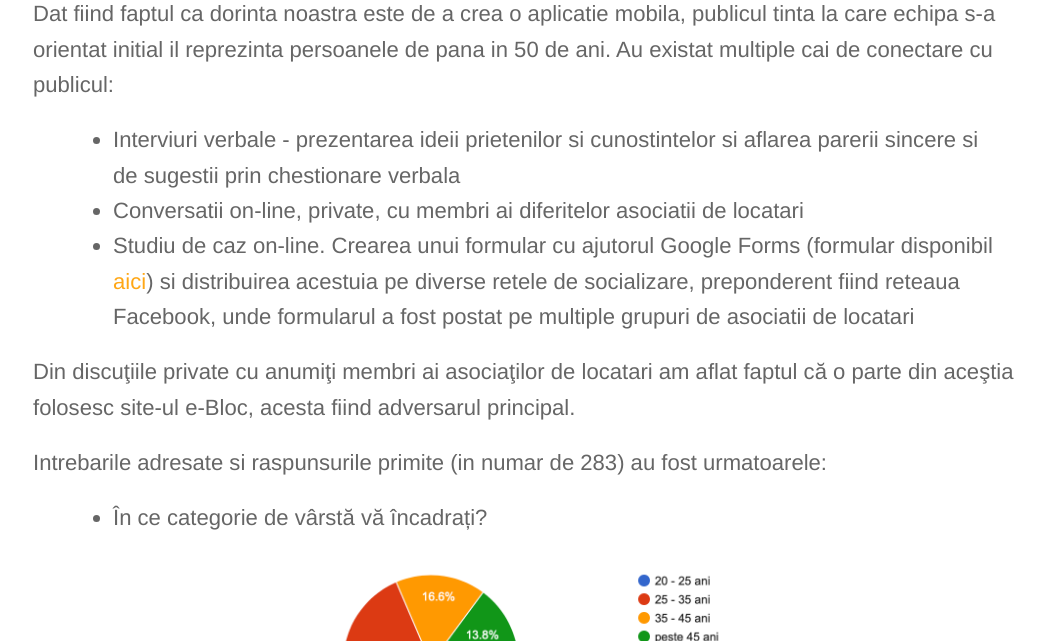
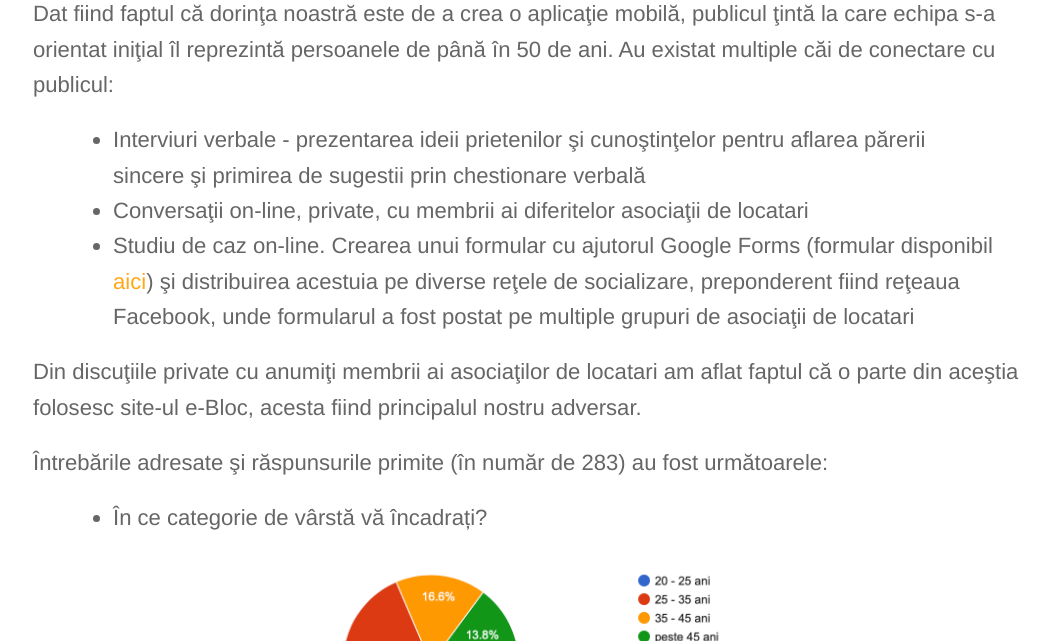
Before and after one commit to rptoma/Flaty, a Jekyll site: the page built from _posts/2018-10-28-validare.md, in a window 1280 px wide and 900 px high, scrolled down 1423 px, cut to the strip 259-900 px from the top of the window. Shown: the whole strip, without its empty margins (107-1157 px from the left). Built offline with Jekyll 4.4.1, drawn with Linux system fonts in a browser that asks for light colours; some of the changed text lies outside the part shown.

Commit message:
Updated '_posts/2018-10-28-validare.md' via CloudCannon

```diff
--- a/_posts/2018-10-28-validare.md
+++ b/_posts/2018-10-28-validare.md
@@ -19,14 +19,14 @@ Din fazele incipiente, echipa şi-a dat seama că principalii utilizatori ai apl
 
 ![Apartamente](https://images.unsplash.com/photo-1517732306149-e8f829eb588a?ixlib=rb-0.3.5&ixid=eyJhcHBfaWQiOjEyMDd9&s=f01588d10ff9d309abd7cf609fb7e265&auto=format&fit=crop&w=1952&q=80)
 
-Dat fiind faptul ca dorinta noastra este de a crea o aplicatie mobila, publicul tinta la care echipa s-a orientat initial il reprezinta persoanele de pana in 50 de ani. Au existat multiple cai de conectare cu publicul:
-> * Interviuri verbale - prezentarea ideii prietenilor si cunostintelor si aflarea parerii sincere si de sugestii prin chestionare verbala
-> * Conversatii on-line, private, cu membri ai diferitelor asociatii de locatari
-> * Studiu de caz on-line. Crearea unui formular cu ajutorul Google Forms (formular disponibil <a href="https://goo.gl/forms/AUcQ6VohAayi5SAG2">aici</a>) si distribuirea acestuia pe diverse retele de socializare, preponderent fiind reteaua Facebook, unde formularul a fost postat pe multiple grupuri de asociatii de locatari
+Dat fiind faptul că dorinţa noastră este de a crea o aplicaţie mobilă, publicul ţintă la care echipa s-a orientat iniţial îl reprezintă persoanele de până în 50 de ani. Au existat multiple căi de conectare cu publicul:
+> * Interviuri verbale - prezentarea ideii prietenilor şi cunoştinţelor pentru aflarea părerii sincere şi primirea de sugestii prin chestionare verbală
+> * Conversaţii on-line, private, cu membrii ai diferitelor asociaţii de locatari
+> * Studiu de caz on-line. Crearea unui formular cu ajutorul Google Forms (formular disponibil <a href="https://goo.gl/forms/AUcQ6VohAayi5SAG2">aici</a>) şi distribuirea acestuia pe diverse reţele de socializare, preponderent fiind reţeaua Facebook, unde formularul a fost postat pe multiple grupuri de asociaţii de locatari
 
-Din discuţiile private cu anumiţi membri ai asociaţilor de locatari am aflat faptul că o parte din aceştia folosesc site-ul e-Bloc, acesta fiind adversarul principal.
+Din discuţiile private cu anumiţi membrii ai asociaţilor de locatari am aflat faptul că o parte din aceştia folosesc site-ul e-Bloc, acesta fiind principalul nostru adversar.
 
-Intrebarile adresate si raspunsurile primite (in numar de 283) au fost urmatoarele:
+Întrebările adresate şi răspunsurile primite (în număr de 283) au fost următoarele:
 > * În ce categorie de vârstă vă încadrați?
 <center>
 <img src="https://github.com/rptoma/Flaty/raw/master/_posts/validare/varsta.png" width="500"/>
@@ -56,10 +56,10 @@ width="500">
 </center>
 
 > * Întâmpinați neplăceri în procesele din cadrul asociației de locatari (de ex. plata întreținerii, trimitere index etc.)? Dacă da, care?
-Majoritatea raspunsurilor la aceasta intrebare cuprindeau vizualizarea avizierului si trimiterea indexului prin aplicatia mobila, fiind urmate de posibilitatea platii on-line a intretinerii, principalul motiv fiind lipsa timpului si evitarea cozilor.
+Majoritatea răspunsurilor la această întrebare cuprindeau vizualizarea avizierului şi trimiterea indexului prin aplicaţia mobilă, fiind urmate de posibilitatea plăţii on-line a întreţinerii, principalele motive fiind lipsa timpului şi evitarea cozilor.
 
 > * Cum credeți că ar putea fi acestea îmbunătățite?
-In urma analizei raspunsurilor acestei intrebari, reiese faptul ca majoritatea persoanelor doresc posibilitatea platii on-line.
+În urma analizei răspunsurilor acestei întrebări reiese faptul că majoritatea persoanelor doresc posibilitatea plăţii on-line.
 
 > * Cât de utilă credeți că ar fi o aplicație care să faciliteze gestiunea avizierului din scara blocului dvs (1 - inutila, 6 - extrem de utila)?
 
@@ -68,7 +68,7 @@ In urma analizei raspunsurilor acestei intrebari, reiese faptul ca majoritatea p
 </center>
 
 > * Ce așteptări ați avea de la această aplicație?
-Majoritatea persoanelor isi doresc o aplicatie simplu de utilizat ce ofera suport pentru plata on-line.
+Majoritatea persoanelor îşi doresc o aplicaţie simplu de utilizat, ce oferă suport pentru plata on-line.
 
 > * Cât de receptiv ar fi administratorul dvs. de scară/bloc la o astfel de aplicație?
 <center>
@@ -82,12 +82,13 @@ Majoritatea persoanelor isi doresc o aplicatie simplu de utilizat ce ofera supor
 </center>
 
 > * Ordonați în ordinea preferinței/priorității următoarele aplicații:
+Aplicaţiile din care publicul ţintă a avut de ales au fost următoarele: Waze, Jocuri, My Orange/Vodafone, eMAG şi Aplicaţie Mobile pentru locatari.
+În topul preferinţelor a fost plasat Waze-ul, ca fiind cea mai preferată aplicaţie, urmată îndeaproape de aplicaţia mobile pentru locatari.
+În graficul următor se poate vedea interpretarea răspunsurilor primite, nota 1 - însemnând cel mai puţin preferată şi nota 5 - cea mai preferată.
 <center>
 <img src="https://github.com/rptoma/Flaty/raw/master/_posts/validare/preferinte.png" width="500"/>
 </center>
-Aplicaţiile din care publicul ţintă a avut de ales au fost următoarele: Waze, Jocuri, My Orange/Vodafone, eMAG şi Aplicaţie Mobile pentru locatari.
-În topul preferinţelor a fost plasat Waze-ul, ca fiind cea mai preferată aplicaţie, urmată îndeaproape de aplicaţia mobile pentru locatari.
-În graficul următor se poate vedea interpretarea răspunsurilor primite, nota 1 - însemnând cel mai puţin preferată şi nota 5 - cea mai preferată.
+
 
 
 > * Dacă ar trebui să plătiți lunar pentru această aplicație, câți lei credeți că ar fi un preț corect pentru ceea ce oferă?
```
